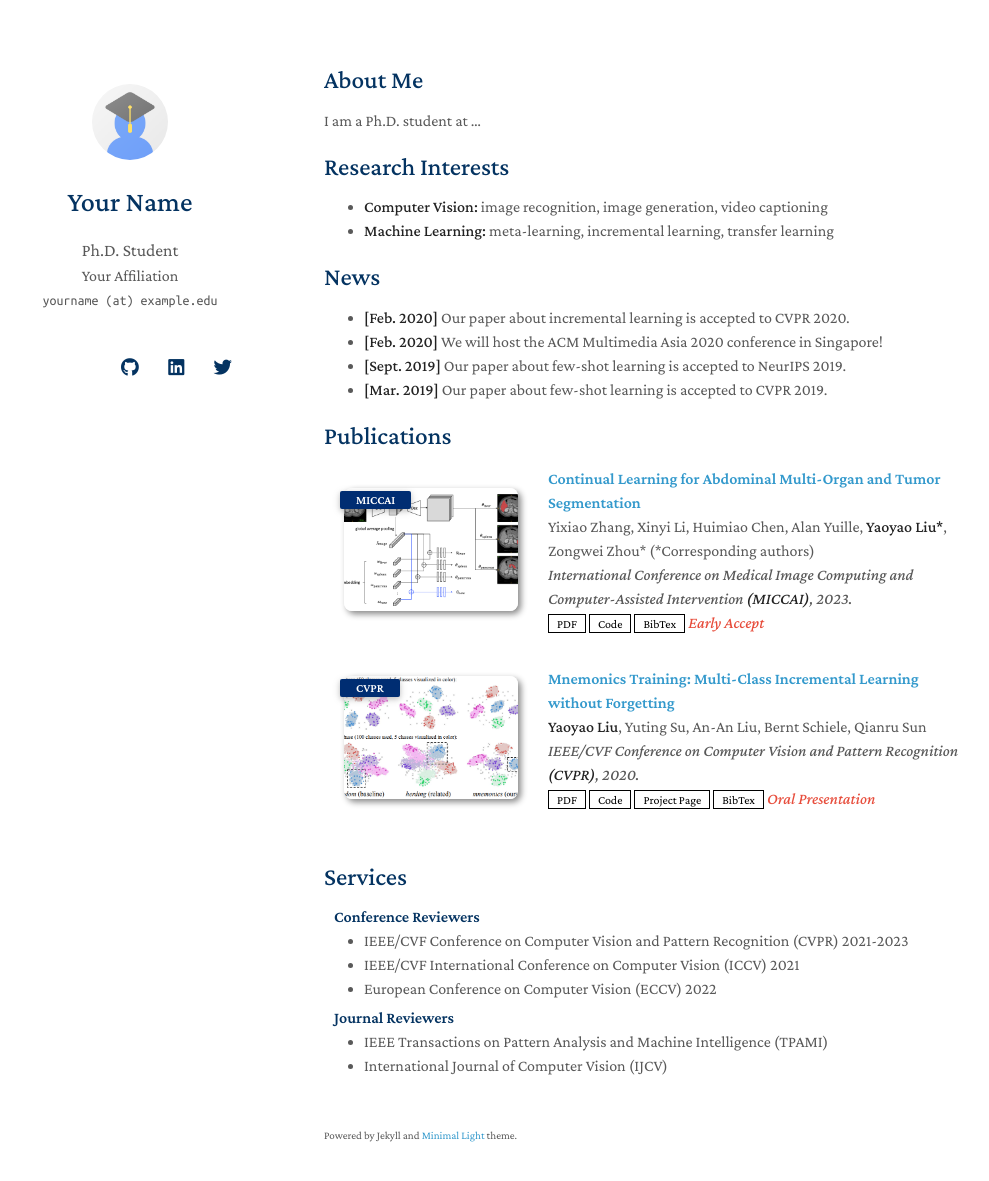
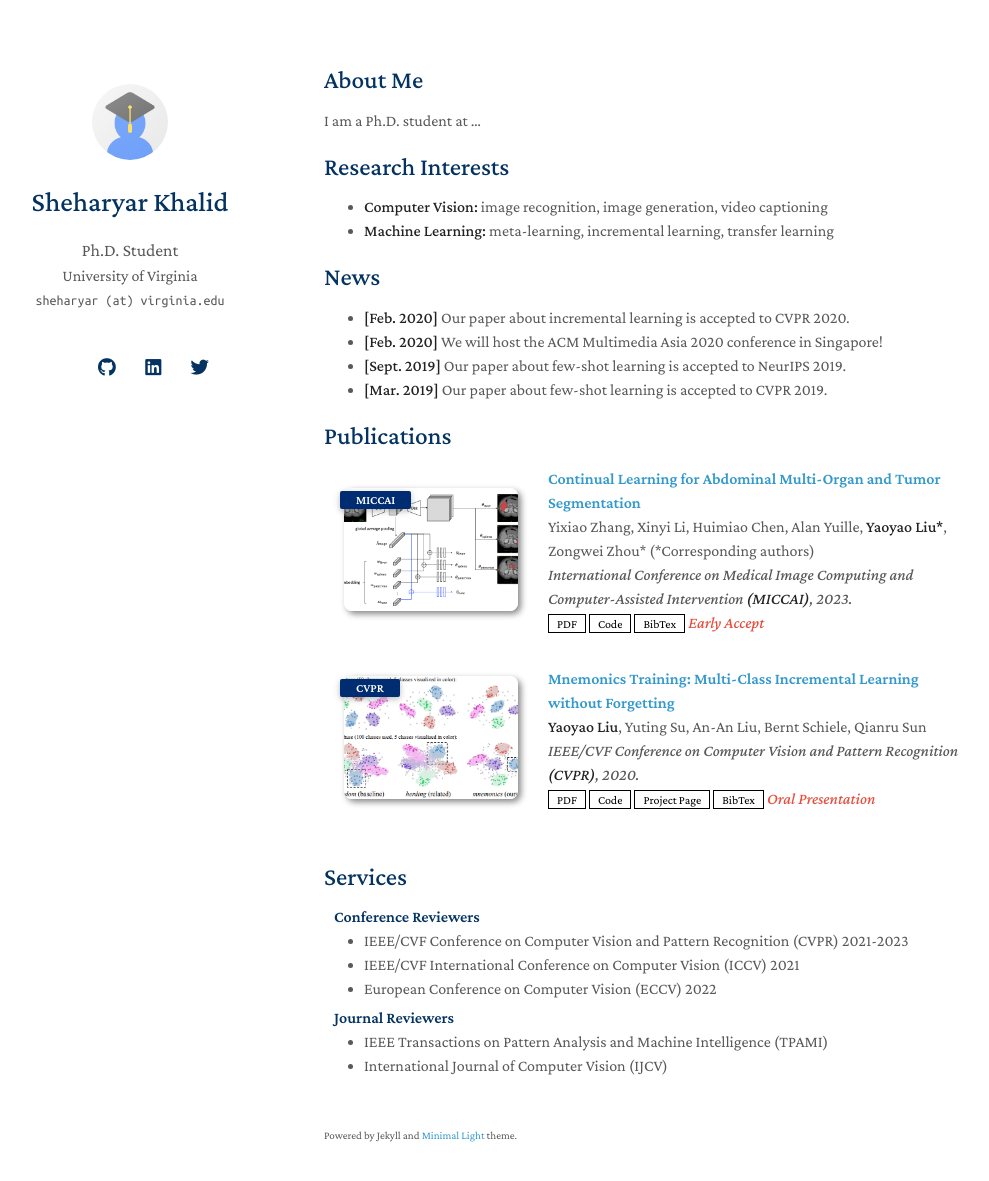
Before and after one commit to Sheharyar-Khalid/Sheharyar-Khalid.github.io, a Jekyll site: the page built from index.md, in a window 1280 px wide and 1216 px high. Shown: the top 1181 px of the window, without its empty margins (146-1135 px from the left). Built offline with Jekyll 4.4.1, drawn with Linux system fonts in a browser that asks for light colours; nearby versions of some CDN libraries; a style sheet for code colours, icons or effects is not loaded; our own code applies the rules of GitHub Pages for plain Markdown files.

Commit message:
Update _config.yml

```diff
--- a/_config.yml
+++ b/_config.yml
@@ -1,22 +1,22 @@
 # Basic Information
-title: Your Name
+title: Sheharyar Khalid
 position: Ph.D. Student
-affiliation: Your Affiliation
-email: yourname (at) example.edu
+affiliation: University of Virginia
+email: sheharyar (at) virginia.edu
 
 # Search Engine Optimization (SEO)
 # The following information is used to improve the website traffic from search engines, e.g., Google.
-keywords: minimal light
-description: The Minimal Light is a simple and elegant jekyll theme for academic personal homepage.
+keywords: Sheharyar Khalid UVA
+description: Sheharyar Khalid PhD UVA
 canonical: https://minimal-light-theme.yliu.me/
 
 # Links
 # If you don't need one of them, you may delete the corresponding line.
-google_scholar: https://scholar.google.com/
-cv_link: assets/files/curriculum_vitae.pdf
-github_link: https://github.com/
-linkedin: https://www.linkedin.com/
-twitter: https://twitter.com/
+# google_scholar: https://scholar.google.com/
+cv_link: assets/files/cv.pdf
+github_link: https://github.com/Sheharyar-Khalid
+linkedin: https://www.linkedin.com/in/sheharyar-khalid1/
+twitter: https://twitter.com/sheharyark02
 
 # Images (e.g., your profile picture and your website's favicon)
 # "favicon" and "favicon_dark" are used for the light and dark modes, respectively.
```
